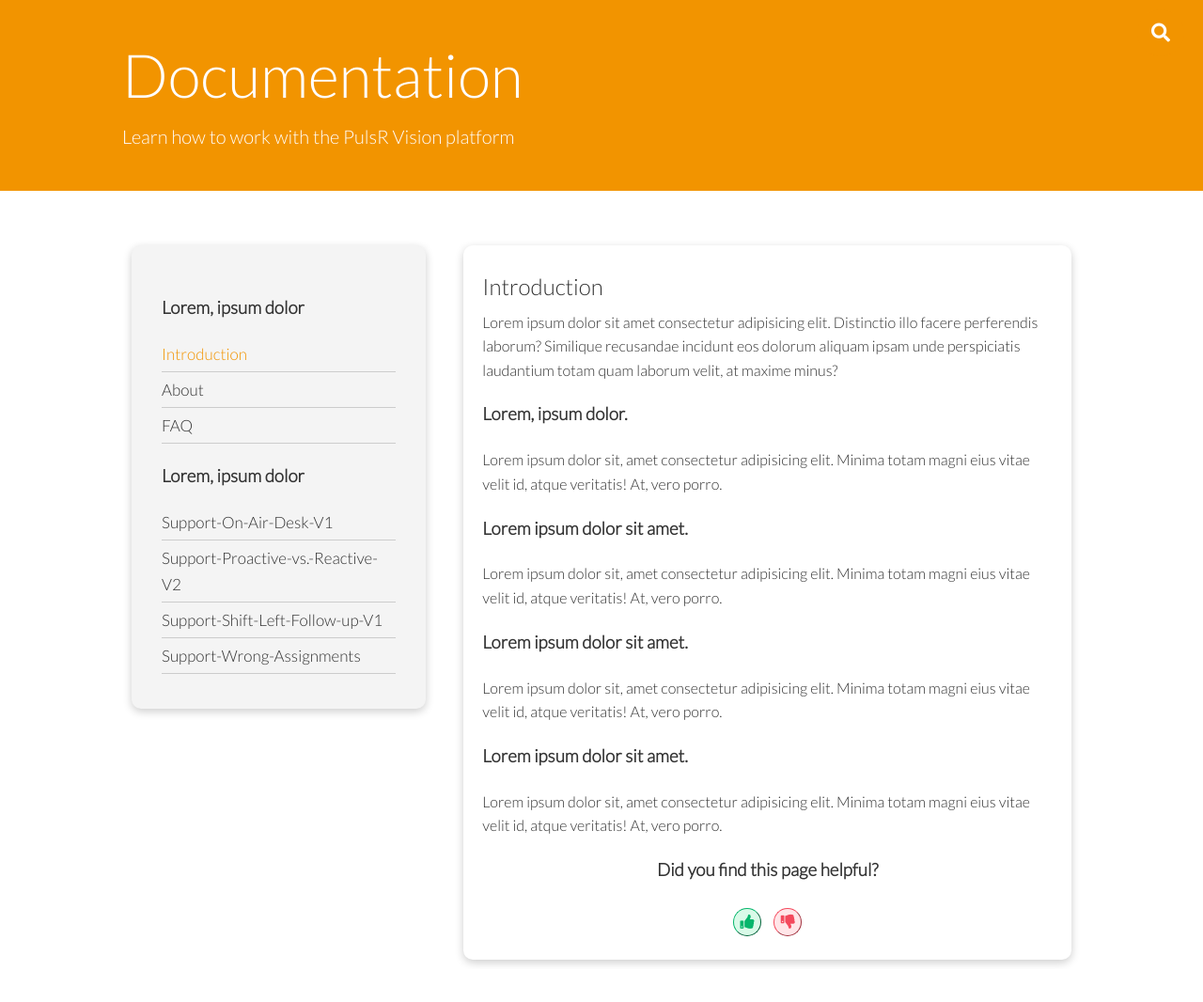
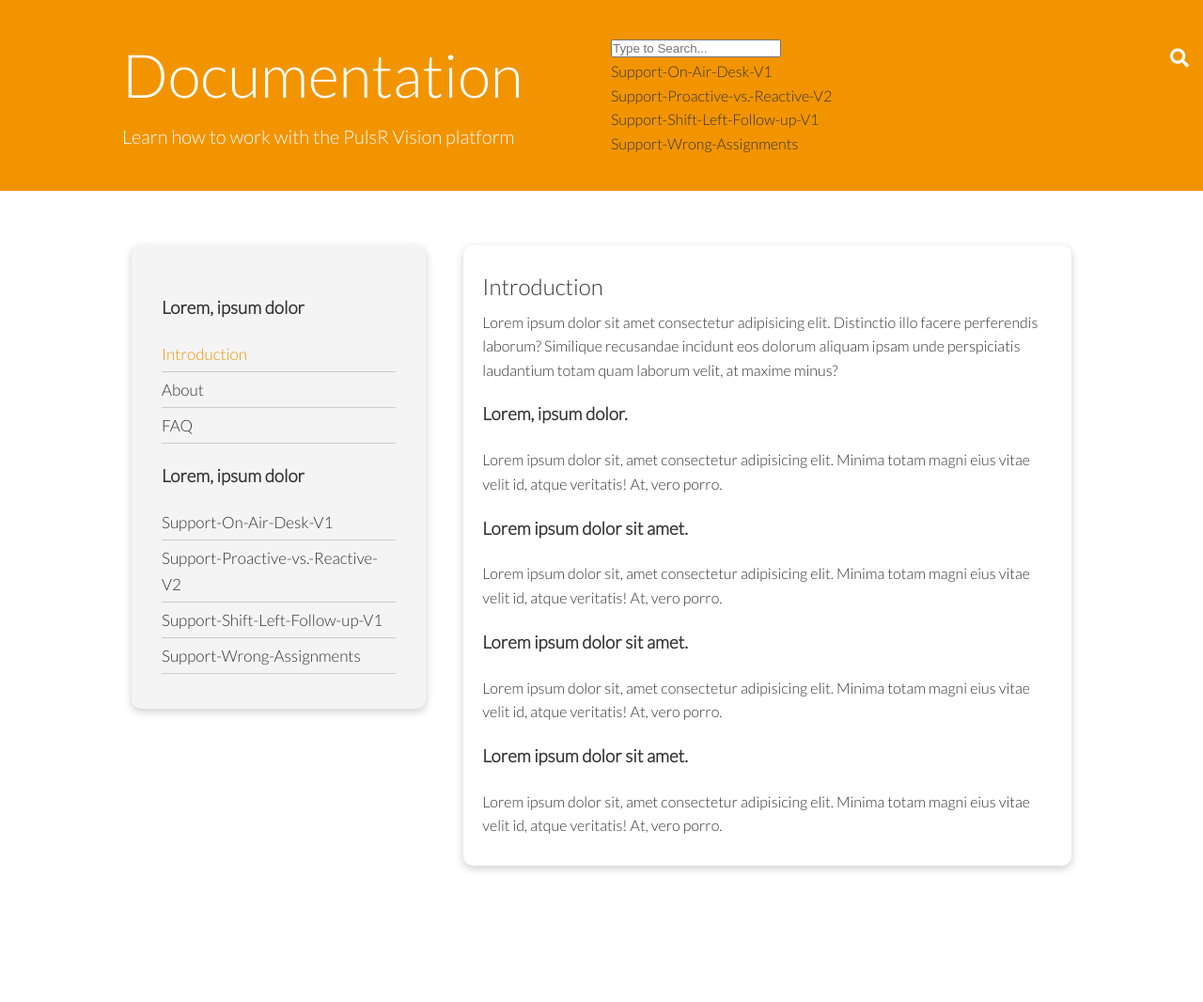
Before and after one commit to lucastrs1/lucastrs1.github.io, a plain HTML site: page index.html in a window 1280 px wide. Shown: the whole page at 94% size. After the commit the page ends 979 px from the top, so only its background shows below. Drawn offline with Linux system fonts and the light colour scheme.

Commit message:
Update index.html

```diff
--- a/index.html
+++ b/index.html
@@ -12,19 +12,24 @@
 </head>
 
 <body>
-
     <!-- Docs Head -->
     <section class="docs-head">
         <div class="container grid">
             <div>
                 <h1>Documentation</h1>
-                <p>
-                    Learn how to work with the PulsR Vision platform
-                </p>
+                <p>Learn how to work with the PulsR Vision platform</p>
             </div>
-            <div class="search-box">
+            <div class="search-input">
                 <button class="btn-search"><i class="fas fa-search"></i></button>
-                <input type="text" class="input-search" placeholder="Type to Search...">
+                <input type="text" id="input" onkeyup="search_articles()" placeholder="Type to Search...">
+
+                <ul id="selection">
+                    <li><a href="pages/Support-On-Air-Desk-V1.html">Support-On-Air-Desk-V1</a></li>
+                    <li><a href="pages/Support-Proactive-vs.-Reactive-V2.html">Support-Proactive-vs.-Reactive-V2</a>
+                    </li>
+                    <li><a href="#">Support-Shift-Left-Follow-up-V1</a></li>
+                    <li><a href="#">Support-Wrong-Assignments</a></li>
+                </ul>
             </div>
         </div>
     </section>
@@ -45,8 +50,9 @@
                 <h3>Lorem, ipsum dolor</h3>
                 <nav>
                     <ul>
-                        <li><a href="#">Support-On-Air-Desk-V1</a></li>
-                        <li><a href="#">Support-Proactive-vs.-Reactive-V2</a></li>
+                        <li><a href="pages/Support-On-Air-Desk-V1.html">Support-On-Air-Desk-V1</a></li>
+                        <li><a href="pages/Support-Proactive-vs.-Reactive-V2.html">Support-Proactive-vs.-Reactive-V2</a>
+                        </li>
                         <li><a href="#">Support-Shift-Left-Follow-up-V1</a></li>
                         <li><a href="#">Support-Wrong-Assignments</a></li>
                     </ul>
@@ -79,19 +85,10 @@
                 <p>Lorem ipsum dolor sit, amet consectetur adipisicing elit. Minima totam magni eius vitae velit id,
                     atque veritatis! At, vero porro.
                 </p>
-                <div class="btn-center">
-                    <h3>Did you find this page helpful?</h3>
-                    <button class="like">
-                        <i class="fa fa-thumbs-up"></i>
-                    </button>
-
-                    <button class="dislike">
-                        <i class="fa fa-thumbs-down"></i>
-                    </button>
-                </div>
             </div>
     </section>
 
+    <script src="js/script.js"></script>
 </body>
 
 </html>
```
